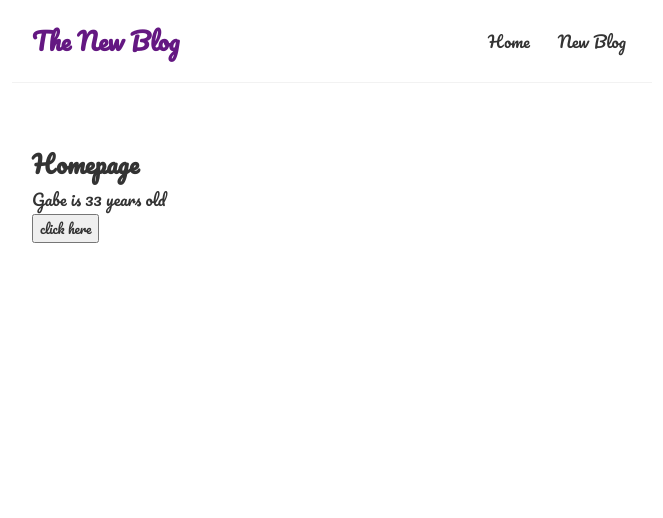
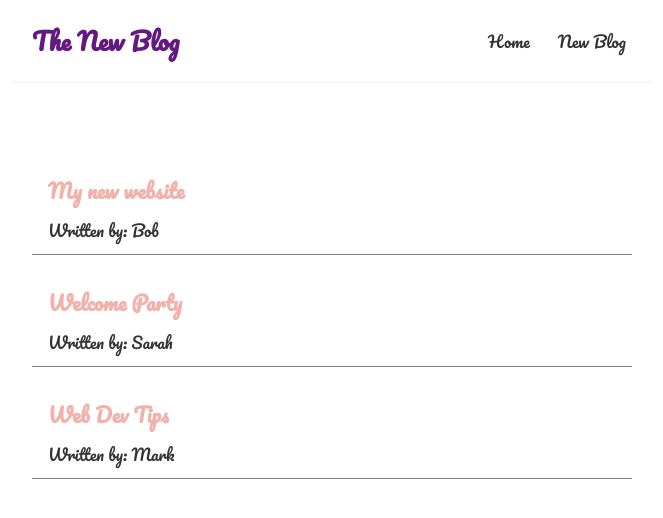
Before and after one commit to wagnergabe/react_blog, a React (Create React App) app in the folder blog/: page / in a window 1280 px wide. Shown: the top 518 px of the page, without its empty margins (308-971 px from the left). Built offline with nearby package versions, Linux system fonts and the light colour scheme.

Commit message:
work with map function

```diff
--- a/blog/src/Home.js
+++ b/blog/src/Home.js
@@ -1,20 +1,21 @@
 import { useState } from "react";
 
 const Home = () => {
-    //let name = 'Gabe';
-const [name, setName] = useState('Gabe');
-const [age, setAge] = useState(33)
-
-const handleClick = () => {
-    setName('Wagner')
-    setAge(34)
-}
+    const [blogs, setBlogs] = useState([
+        { title: 'My new website', body: "lorem ipsum..." , author: 'Bob', id: 1},
+        { title: 'Welcome Party', body: 'lorem ipsum...', author: 'Sarah', id: 2 },
+        { title: 'Web Dev Tips', body: 'lorem ipsum...', author: 'Mark', id: 3 }
+    ]);
 
     return (
         <div className="home">
-        <h2>Homepage</h2>
-        <p>{ name } is { age } years old</p>
-        <button onClick={handleClick}>click here</button>
+            {blogs.map((blog) => (
+                <div className="blog-preview" key={blog.id}>
+                    <h2>{ blog.title }</h2>
+                    <p>Written by: { blog.author }</p>
+                </div>
+
+             ))}
         </div>
      );
 }
--- a/blog/src/index.css
+++ b/blog/src/index.css
@@ -27,10 +27,25 @@
   padding: 6px;
 }
 .navbar a:hover {
-  color: #f1356d;
+  color: #F1B2AC;
 }
 .content {
   max-width: 600px;
   margin: 40px auto;
   padding: 20px;
 }
+
+.blog-preview {
+  padding: 10px 16px;
+  margin: 20px 0;
+  border-bottom: 1px solid grey;
+}
+
+.blog-preview:hover {
+  box-shadow: 1px 3px 5px rgba(0,0,0,0.1);
+}
+.blog-preview h2 {
+  font-size: 20px;
+  color: #F1B2AC;
+  margin-bottom: 8px;
+}
```
